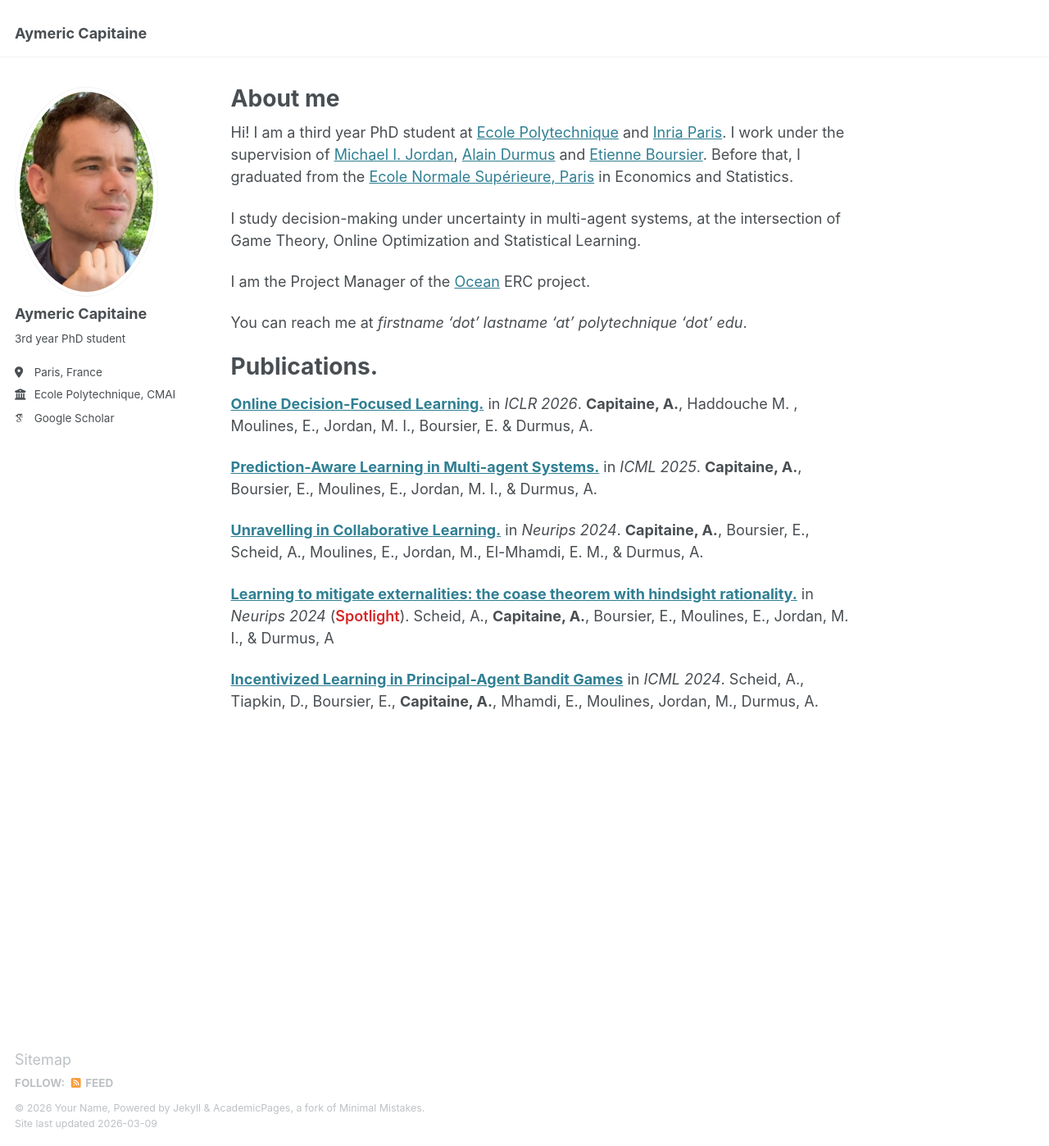
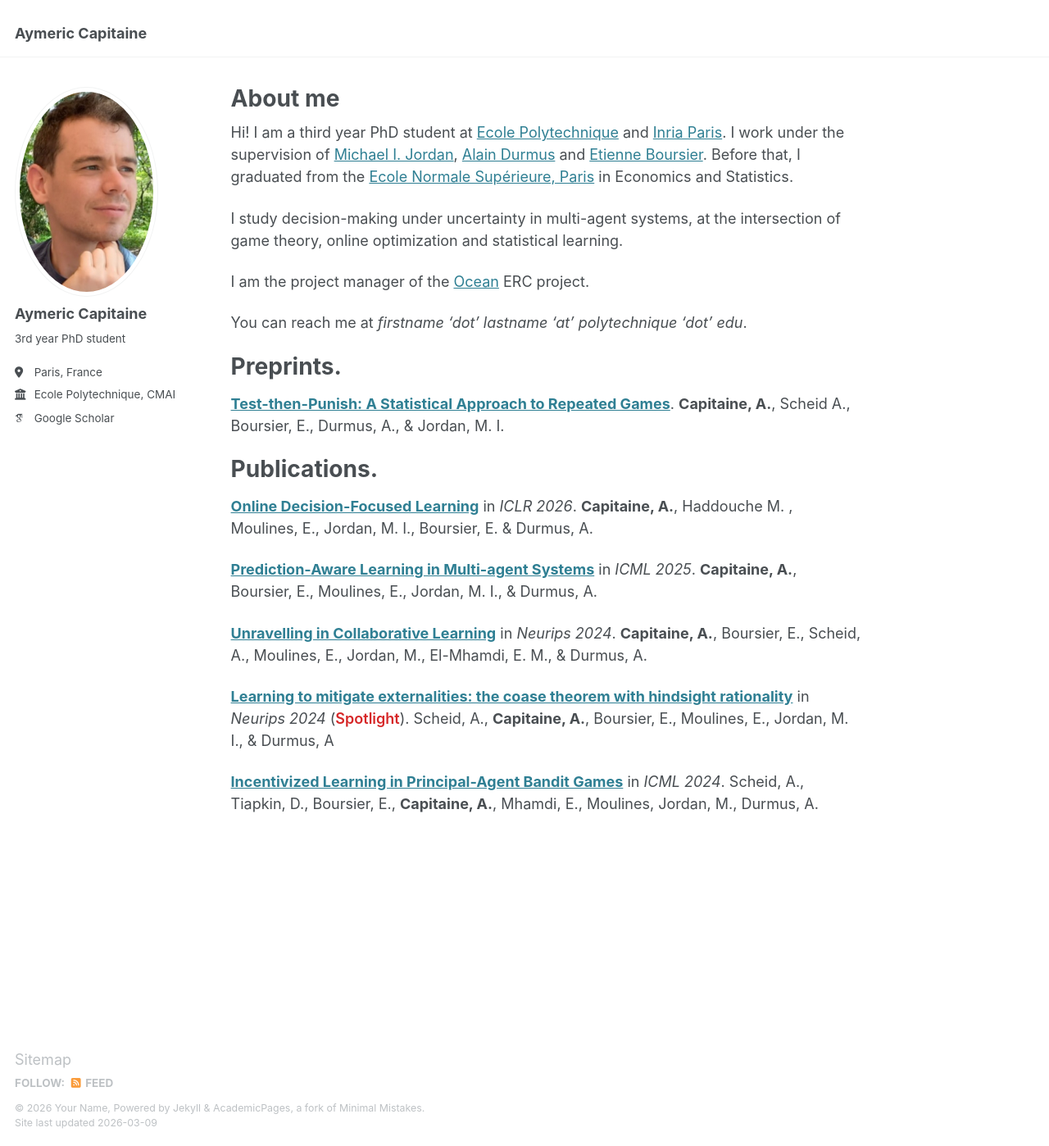
Before and after one commit to aymericcapitaine/aymericcapitaine.github.io, a Jekyll site: the page built from _pages/about.md, in a window 1280 px wide and 1398 px high. Shown: the whole window at 82% size. Built offline with Jekyll 4.4.1, drawn with Linux system fonts in a browser that asks for light colours; some web fonts are replaced.

Commit message:
Update about.md

```diff
--- a/_pages/about.md
+++ b/_pages/about.md
@@ -8,24 +8,29 @@ redirect_from:
 ---
 Hi! I am a third year PhD student at [Ecole Polytechnique](https://cmap.ip-paris.fr/) and [Inria Paris](https://www.inria.fr/fr/sierra). I work under the supervision of [Michael I. Jordan](https://people.eecs.berkeley.edu/~jordan/), [Alain Durmus](https://scholar.google.fr/citations?user=nqLKv6EAAAAJ&hl=fr) and [Etienne Boursier](https://eboursier.github.io/). Before that, I graduated from the [Ecole Normale Supérieure, Paris](https://www.ens.psl.eu/) in Economics and Statistics.
 
-I study decision-making under uncertainty in multi-agent systems, at the intersection of Game Theory, Online Optimization and Statistical Learning.
+I study decision-making under uncertainty in multi-agent systems, at the intersection of game theory, online optimization and statistical learning.
 
-I am the Project Manager of the [Ocean](https://oceanerc.com/) ERC project.
+I am the project manager of the [Ocean](https://oceanerc.com/) ERC project.
 
 You can reach me at *firstname 'dot' lastname 'at' polytechnique 'dot' edu*.
 
+Preprints.
+======
+[**Test-then-Punish: A Statistical Approach to Repeated Games**](https://arxiv.org/abs/2603.05619).
+**Capitaine, A.**, Scheid A., Boursier, E., Durmus, A., & Jordan, M. I.
+
 Publications.
 ======
-[**Online Decision-Focused Learning.**](https://arxiv.org/abs/2505.13564) in *ICLR 2026*.
+[**Online Decision-Focused Learning**](https://arxiv.org/abs/2505.13564) in *ICLR 2026*.
 **Capitaine, A.**, Haddouche M. , Moulines, E., Jordan, M. I., Boursier, E. & Durmus, A.
 
-[**Prediction-Aware Learning in Multi-agent Systems.**](https://arxiv.org/abs/2501.19144) in *ICML 2025*.
+[**Prediction-Aware Learning in Multi-agent Systems**](https://arxiv.org/abs/2501.19144) in *ICML 2025*.
 **Capitaine, A.**, Boursier, E., Moulines, E., Jordan, M. I., & Durmus, A.
 
-[**Unravelling in Collaborative Learning.**](https://arxiv.org/abs/2407.14332) in *Neurips 2024*.
+[**Unravelling in Collaborative Learning**](https://arxiv.org/abs/2407.14332) in *Neurips 2024*.
 **Capitaine, A.**, Boursier, E., Scheid, A., Moulines, E., Jordan, M., El-Mhamdi, E. M., & Durmus, A.
 
-[**Learning to mitigate externalities: the coase theorem with hindsight rationality.**](https://arxiv.org/abs/2406.19824) in *Neurips 2024* (<span style="color:#d62728; font-weight:600;">Spotlight</span>).
+[**Learning to mitigate externalities: the coase theorem with hindsight rationality**](https://arxiv.org/abs/2406.19824) in *Neurips 2024* (<span style="color:#d62728; font-weight:600;">Spotlight</span>).
 Scheid, A., **Capitaine, A.**, Boursier, E., Moulines, E., Jordan, M. I., & Durmus, A
 
 [**Incentivized Learning in Principal-Agent Bandit Games**](https://arxiv.org/abs/2403.03811) in *ICML 2024*.
```
